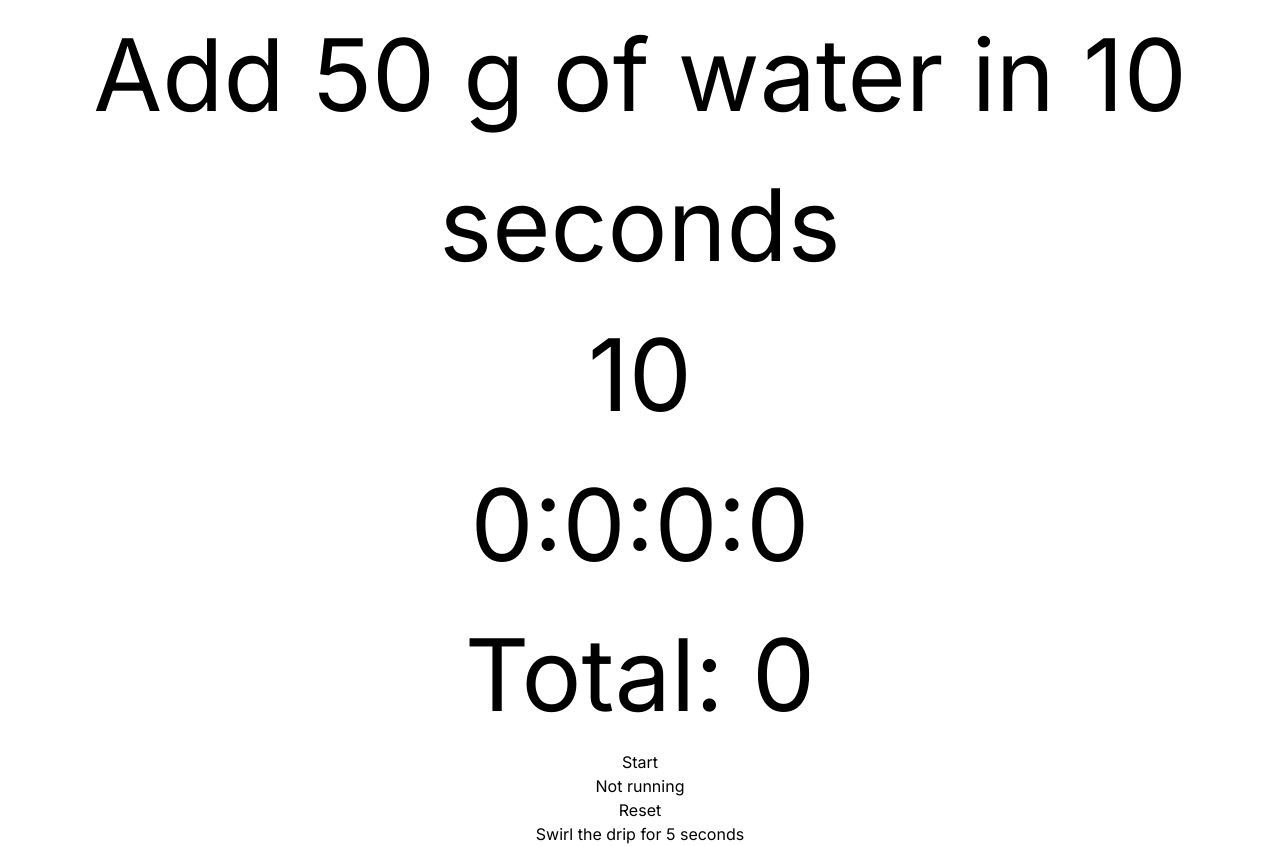
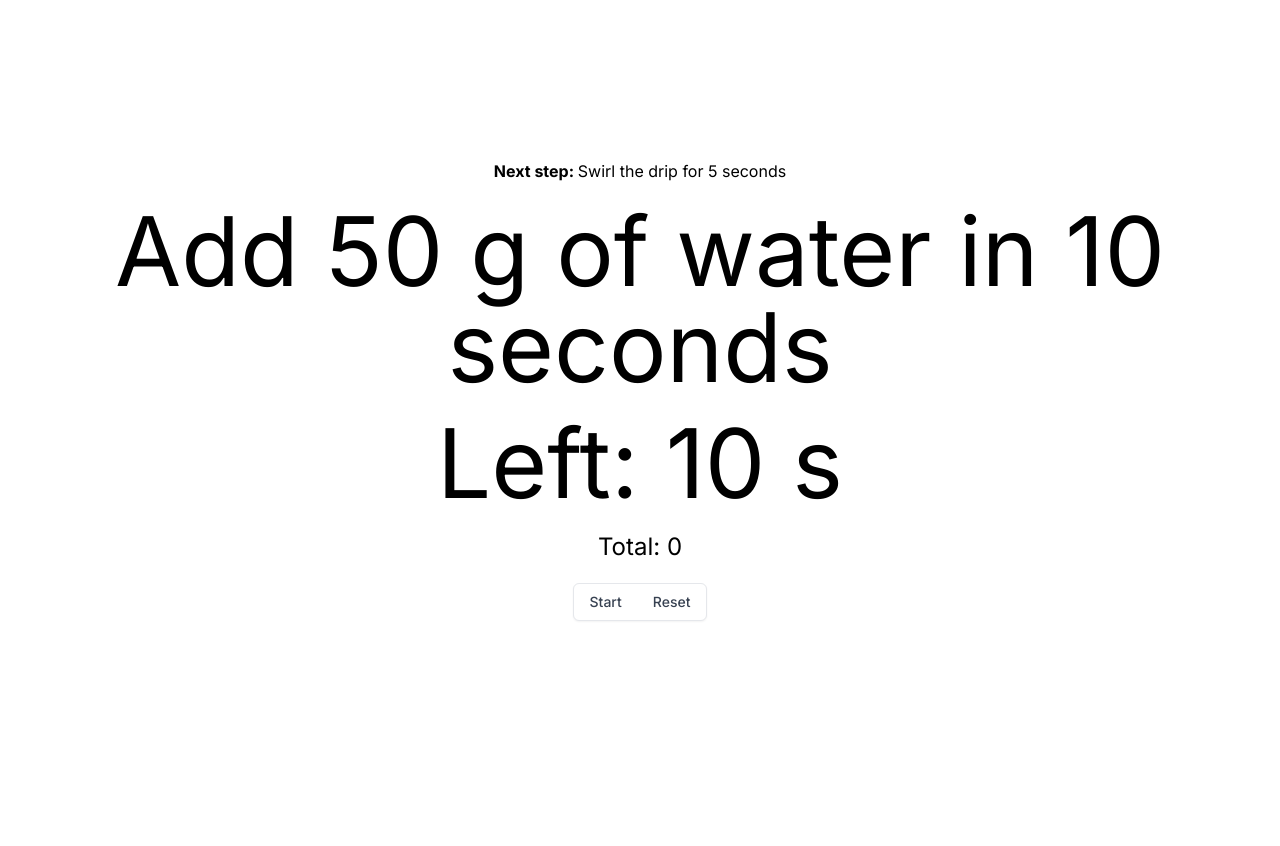
Before and after one commit to jakub-filistynski/coffee-brew-timer, a Next.js app: page / in a window 1280 px wide. After the commit the page ends 800 px from the top, so only its background shows below. Built offline with nearby package versions, Linux system fonts and the light colour scheme.

Commit message:
Finish PoC of timer

```diff
--- a/package.json
+++ b/package.json
@@ -19,8 +19,9 @@
     "@types/react": "^18",
     "@types/react-dom": "^18",
     "autoprefixer": "^10.0.1",
-    "eslint": "^8",
+    "eslint": "^8.57.0",
     "eslint-config-next": "14.1.4",
+    "eslint-config-react-app": "^7.0.1",
     "postcss": "^8",
     "tailwindcss": "^3.3.0",
     "typescript": "^5"
--- a/src/app/ui/timer/pauseResumeButton.tsx
+++ b/src/app/ui/timer/pauseResumeButton.tsx
@@ -6,7 +6,12 @@ type Props = {
 export function PauseResumeButton({ onClick, isTimerPaused }: Props) {
   return (
     <>
-      <button onClick={onClick}>{isTimerPaused ? "Resume" : "Pause"}</button>
+      <button
+        className="inline-block px-4 py-2 text-sm font-medium text-gray-700 hover:bg-gray-50 focus:relative"
+        onClick={onClick}
+      >
+        {isTimerPaused ? "Resume" : "Pause"}
+      </button>
     </>
   );
 }
--- a/src/app/ui/timer/timer.tsx
+++ b/src/app/ui/timer/timer.tsx
@@ -52,33 +52,44 @@ export function Timer({ steps }: Props) {
   };
 
   return (
-    <div style={{ textAlign: "center" }}>
-      <div style={{ fontSize: "100px" }}>
+    <div className="flex items-center justify-center h-screen">
+      <div className="text-center space-y-5 flex flex-col">
+        <span className="text-2xlsm:text-4xl ">
+          <b>Next step: </b>{" "}
+          {currentStepIndex === steps.length
+            ? ""
+            : steps[currentStepIndex + 1].message}
+        </span>
+        <div className="text-4xl sm:text-8xl  flex flex-col space-y-5">
           <span>{steps[currentStepIndex].message}</span>
-        <div />
-        <span>{steps[currentStepIndex].deadline - totalSeconds}</span>
-        <div />
-        <span>{days}</span>:<span>{hours}</span>:<span>{minutes}</span>:
-        <span>{seconds}</span>
-        <div></div>
-        <span>Total: {totalSeconds}</span>
+          <span>Left: {steps[currentStepIndex].deadline - totalSeconds} s</span>
         </div>
+        <span className="sm:text-2xl text-xl">Total: {totalSeconds}</span>
+        <div>
+          <span className="inline-flex -space-x-px overflow-hidden rounded-md border bg-white shadow-sm">
             {totalSeconds === 0 ? (
-        <button onClick={start}>Start</button>
+              <button
+                onClick={start}
+                className="inline-block px-4 py-2 text-sm font-medium text-gray-700 hover:bg-gray-50 focus:relative"
+              >
+                Start
+              </button>
             ) : (
               <PauseResumeButton
                 onClick={handlePauseAndResume}
                 isTimerPaused={isPaused()}
               />
             )}
-      <p>{isRunning ? "Running" : "Not running"}</p>
-      <button onClick={handleReset}>Reset</button>
+            <button
+              onClick={handleReset}
+              className="inline-block px-4 py-2 text-sm font-medium text-gray-700 hover:bg-gray-50 focus:relative"
+            >
+              Reset
+            </button>
+          </span>
+        </div>
         <div />
-      <span>
-        {currentStepIndex === steps.length
-          ? ""
-          : steps[currentStepIndex + 1].message}
-      </span>
+      </div>
     </div>
   );
 }
```
Also changed, not shown: .eslintrc.json, 1 other file (tests, documents, lock files or other folders). Lines whose indentation alone changed are shown as unchanged.
